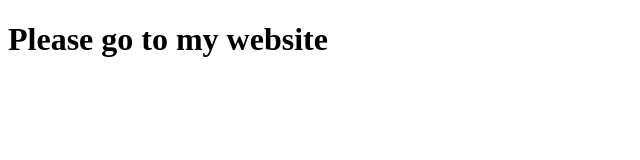
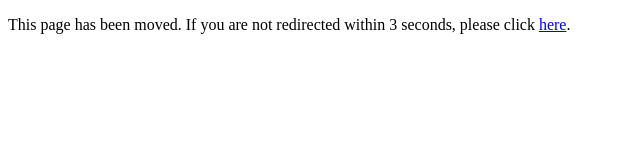
Before and after one commit to cristobalotero/cristobalotero.github.io, a plain HTML site: page index.html in a window 1280 px wide. Shown: the whole page, without its empty margins (0-640 px from the left). Drawn offline with Linux system fonts and the light colour scheme.

Commit message:
Update index.html

```diff
--- a/index.html
+++ b/index.html
@@ -1,6 +1,11 @@
 <!DOCTYPE html><!--  This site was created in Webflow. http://www.webflow.com  -->
 <html>
-<body>
-<h1>Please go to my website</h1>
-</body>
+    <head>
+        <title>Cristobal Otero</title>
+     <meta charset="UTF-8" />
+     <meta http-equiv="refresh" content="3; URL=https://www.cristobalotero.com/" />
+   </head>
+   <body>
+     <p>This page has been moved. If you are not redirected within 3 seconds, please click <a href="https://www.cristobalotero.com/">here</a>.</p>
+   </body>
 </html>
```
